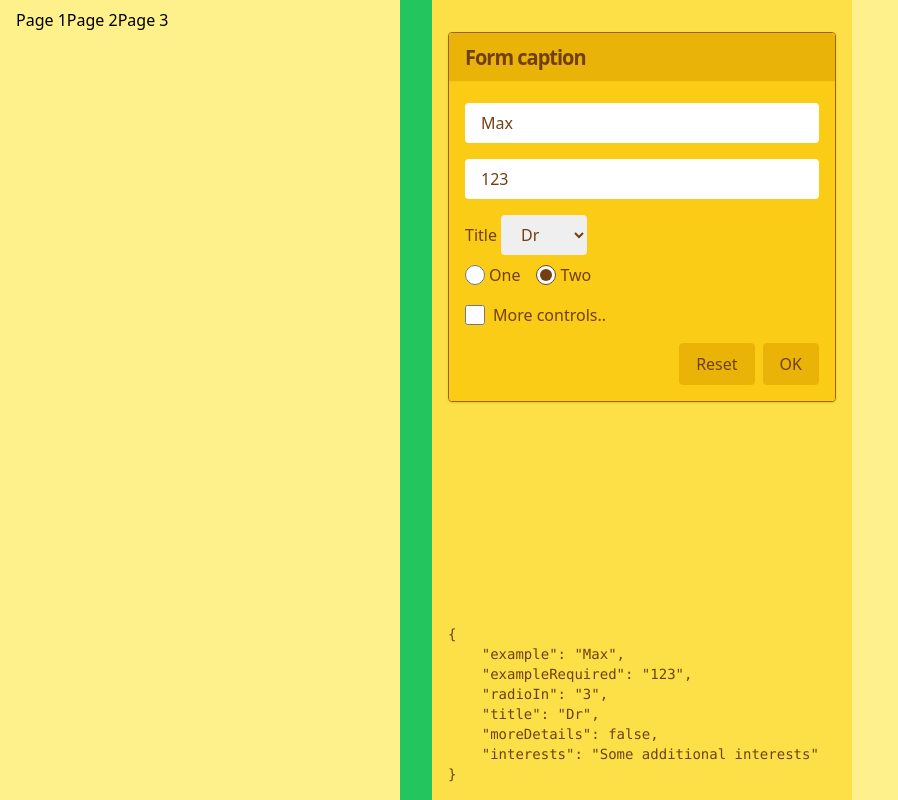
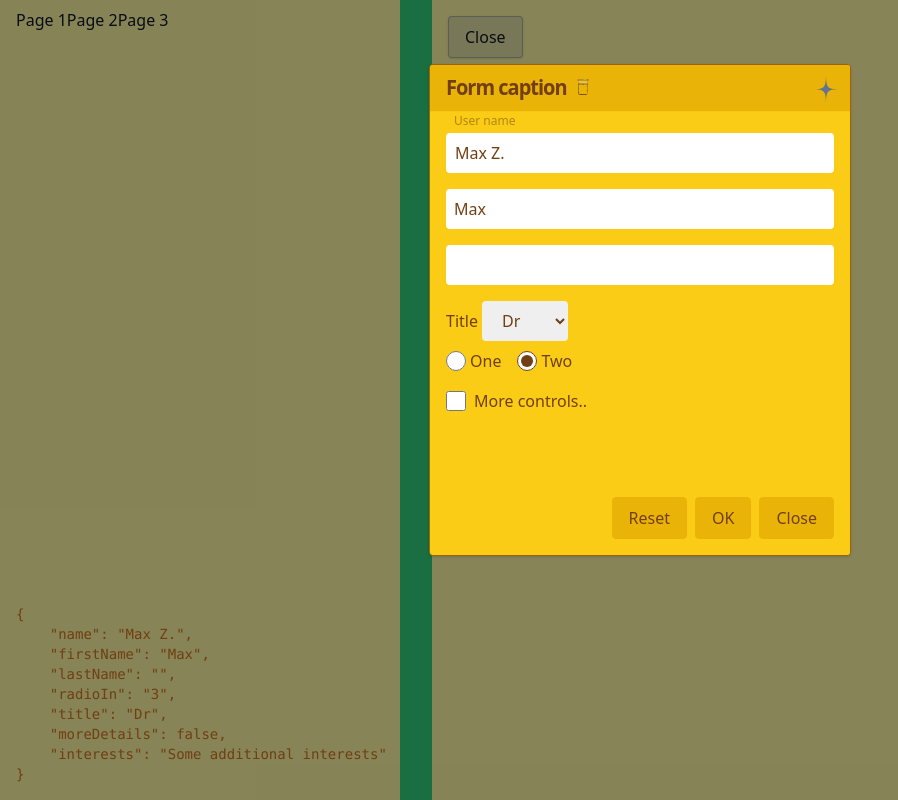
Before and after one commit to maxzz/forms-react-hook-form, a React (Vite) app: page / in a window 1280 px wide. Shown: the whole page, without its empty margins (0-898 px from the left). Built offline with nearby package versions, Linux system fonts and the light colour scheme.

Commit message:
WIP. hook-form3. move page3open to store

```diff
--- a/index.html
+++ b/index.html
@@ -9,8 +9,6 @@
   <body>
     <div id="root"></div>
     <div id="portals-container" style="overflow: hidden; z-index: 50;"></div>
-    <!-- <div id="portals-container" class="absolute left-0 top-0"></div> -->
-    <!-- <div id="portals-container" style="position: absolute; inset: 0; z-index: -10; pointer-events: none;"></div> -->
     <script type="module" src="/src/main.tsx"></script>
   </body>
 </html>
--- a/src/App.tsx
+++ b/src/App.tsx
@@ -6,15 +6,15 @@ import { Page3_Form } from "./components/page3";
 import { ActivePage, appUi } from "./store";
 
 export function App() {
-    const activePage = useSnapshot(appUi);
+    const store = useSnapshot(appUi);
     return (
         <div className="min-h-screen grid grid-cols-[minmax(0,400px)_2rem_auto_2fr] bg-yellow-200">
             <Menu />
             <div className="col-start-2 bg-green-500 w-8"></div>
 
-            {activePage.activePage === ActivePage.page1 && <Page1_Form />}
-            {activePage.activePage === ActivePage.page2 && <Page2_Form />}
-            {activePage.activePage === ActivePage.page3 && <Page3_Form />}
+            {store.activePage === ActivePage.page1 && <Page1_Form />}
+            {store.activePage === ActivePage.page2 && <Page2_Form />}
+            {store.activePage === ActivePage.page3 && <Page3_Form />}
         </div>
     );
 }
--- a/src/components/page3/index.tsx
+++ b/src/components/page3/index.tsx
@@ -1,19 +1,20 @@
+import { useSnapshot } from "valtio";
+import { ReactPortal } from '../page2/controls';
+import { classNames } from "../../utils/classnames";
+import { appUi } from "../../store";
 import { defaultValues, Inputs } from "../page2/controls-data";
 import { TestForm2 } from "../page2/test-form";
-import { ReactPortal } from '../page2/controls';
-import { useState } from "react";
-import { classNames } from "../../utils/classnames";
 
 export function Page3_Form() {
-    const [open, setOpen] = useState(false);
+    const store = useSnapshot(appUi);
 
     function onSave(data: Inputs) {
         console.log('dialog data', JSON.stringify(data, null, 4));
-        setOpen((p) => !p);
+        appUi.page3open = !store.page3open;
     }
 
     function onClose() {
-        setOpen((p) => !p);
+        appUi.page3open = !store.page3open;
     }
 
     return (
@@ -22,12 +23,11 @@ export function Page3_Form() {
                 <button
                     className="mx-4 mt-4 px-4 py-2 bg-gray-500/20 border-gray-500/50 border rounded shadow select-none active:scale-y-95"
                     onClick={onClose}
-                >{open ? "Close" : "Open"}</button>
+                >{appUi.page3open ? "Close" : "Open"}</button>
             </div>
 
             <ReactPortal>
-                <div className={classNames("h-full", !open && "hidden")}>
-                    {/* <div className="fixed left-1/2 top-1/2 -translate-x-1/2 -translate-y-1/2 z-[1040]">             */}
+                <div className={classNames("h-full", !appUi.page3open && "hidden")}>
                     <div className="fixed inset-0 z-[1040]">
                         <TestForm2 defaultValues={defaultValues} onSave={onSave} onClose={onClose} />
                     </div>
@@ -36,35 +36,3 @@ export function Page3_Form() {
         </div>
     );
 }
-
-// export function Page3_Form() {
-//     const [open, setOpen] = useState(false);
-
-//     function onSave(data: Inputs) {
-//         console.log('dialog data', JSON.stringify(data, null, 4));
-//         setOpen((p) => !p);
-//     }
-
-//     function onClose() {
-//         setOpen((p) => !p);
-//     }
-
-//     return (
-//         // <div className="absolute w-full h-full inset-0 left-0 top-0 grid">
-//             <div className="flex items-center justify-center pointer-events-auto">
-//                 <div className="self-start  z-10">
-//                     <button
-//                         className="mx-4 mt-4 px-4 py-2 bg-gray-500/20 border-gray-500/50 border rounded shadow select-none active:scale-y-95"
-//                         onClick={onClose}
-//                     >{open ? "Close" : "Open"}</button>
-//                 </div>
-
-//                 <ReactPortal>
-//                     <div className={classNames("h-full", !open && "hidden")}>
-//                         <TestForm2 defaultValues={defaultValues} onSave={onSave} onClose={onClose} />
-//                     </div>
-//                 </ReactPortal>
-//             </div>
-//         // </div>
-//     );
-// }
--- a/src/store/index.tsx
+++ b/src/store/index.tsx
@@ -6,6 +6,12 @@ export const enum ActivePage {
     page3,
 }
 
-export const appUi = proxy<{ activePage: ActivePage; }>({
-    activePage: ActivePage.page1,
+type AppUi = {
+    activePage: ActivePage;
+    page3open: boolean;
+}
+
+export const appUi = proxy<AppUi>({
+    activePage: ActivePage.page3,
+    page3open: true,
 });
```
